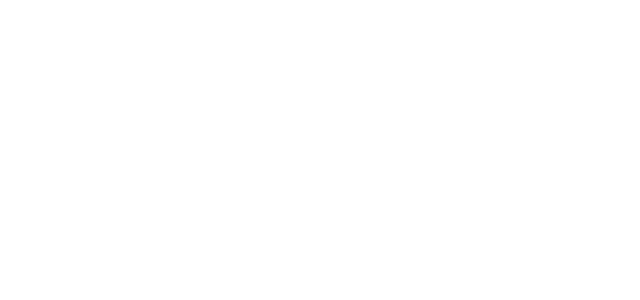
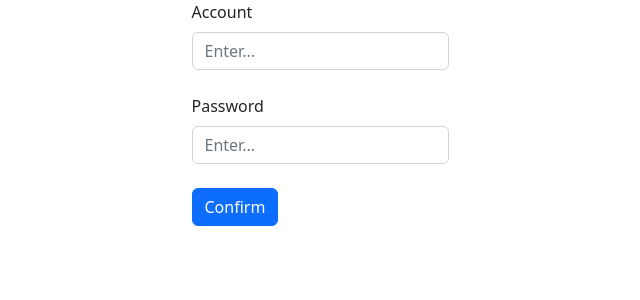
Before and after one commit to vydao/todo-challenge-frontend, a React (Create React App) app: page /login in a window 1280 px wide. Shown: the top 300 px of the page, without its empty margins (320-960 px from the left). Built offline with nearby package versions, Linux system fonts and the light colour scheme.

Commit message:
Feat: login page

```diff
--- a/src/App.tsx
+++ b/src/App.tsx
@@ -2,6 +2,7 @@
 import { Suspense } from 'react'
 import { Switch, BrowserRouter } from 'react-router-dom'
 import { ToastContainer } from 'react-toastify'
+import 'bootstrap/dist/css/bootstrap.min.css'
 
 import routes from 'router/routes'
 import PermissionRoute from 'router/PermissionRoute'
--- /dev/null
+++ b/src/pages/Login/index.tsx
@@ -0,0 +1,39 @@
+import React from 'react'
+import { Button, Form } from 'react-bootstrap'
+import { FormProvider, useForm } from 'react-hook-form'
+import { yupResolver } from '@hookform/resolvers/yup'
+import * as yup from 'yup'
+
+import Input from 'pages/components/common/Input'
+
+const loginSchema = () =>
+  yup.object({
+    account: yup.string().required('Required Account!'),
+    password: yup.string().required('Required Password!'),
+  })
+
+
+const Login = () => {
+  const methods = useForm({
+    defaultValues: {
+        account: '',
+        password: '',
+    },
+    resolver: yupResolver(loginSchema()),
+  })
+  const onSubmit = (data: any) => console.log(data)
+
+  return (
+    <div className='d-flex justify-content-center center'>
+      <FormProvider {...methods}>
+        <Form onSubmit={methods.handleSubmit(onSubmit)}>
+          <Input name={'account'} label={'Account'} />
+          <Input name={'password'} label={'Password'} />
+          <Button type="submit">Confirm</Button>
+        </Form>
+      </FormProvider>
+    </div>
+  )
+}
+
+export default Login
--- /dev/null
+++ b/src/pages/components/common/Input/index.tsx
@@ -0,0 +1,41 @@
+import React from 'react'
+import Form from 'react-bootstrap/Form'
+import Row from 'react-bootstrap/Row'
+import { get, useFormContext } from 'react-hook-form'
+
+interface IInput {
+  name: string
+  label: string
+  disabled?: boolean
+  className?: string
+  inputType?: string
+}
+
+const Input = ({ name, label, disabled = false, className = '', inputType = 'text' }: IInput) => {
+  const {
+    register,
+    formState: { errors },
+  } = useFormContext()
+
+  const error = get(errors, `${name}.message`)
+  return (
+    <Row>
+      <Form.Group>
+        <Form.Label>{label}</Form.Label>
+        <Form.Control
+          autoFocus={false}
+          className={className}
+          disabled={disabled}
+          aria-describedby="inputGroupPrepend"
+          isInvalid={!!error}
+          {...register(name)}
+          type={inputType}
+          placeholder="Enter..."
+        />
+        <Form.Label className="text-danger mt-1">{error}</Form.Label>
+      </Form.Group>
+    </Row>
+  )
+}
+
+export default Input
--- a/src/router/routes.ts
+++ b/src/router/routes.ts
@@ -1,6 +1,7 @@
 import React from 'react'
 
 const HomePage = React.lazy(() => import('../pages/HomePage'))
+const Login = React.lazy(() => import('../pages/Login'))
 
 
 const routes = [
@@ -10,6 +11,12 @@
     name: 'HomePage',
     component: HomePage,
   },
+  {
+    path: '/login',
+    exact: true,
+    name: 'Login',
+    component: Login,
+  },
 ]
 
 export default routes
```
Also changed, not shown: src/pages/components/common/TextArea/index.tsx (added, +41 -0 lines), package.json (line endings or trailing spaces).
